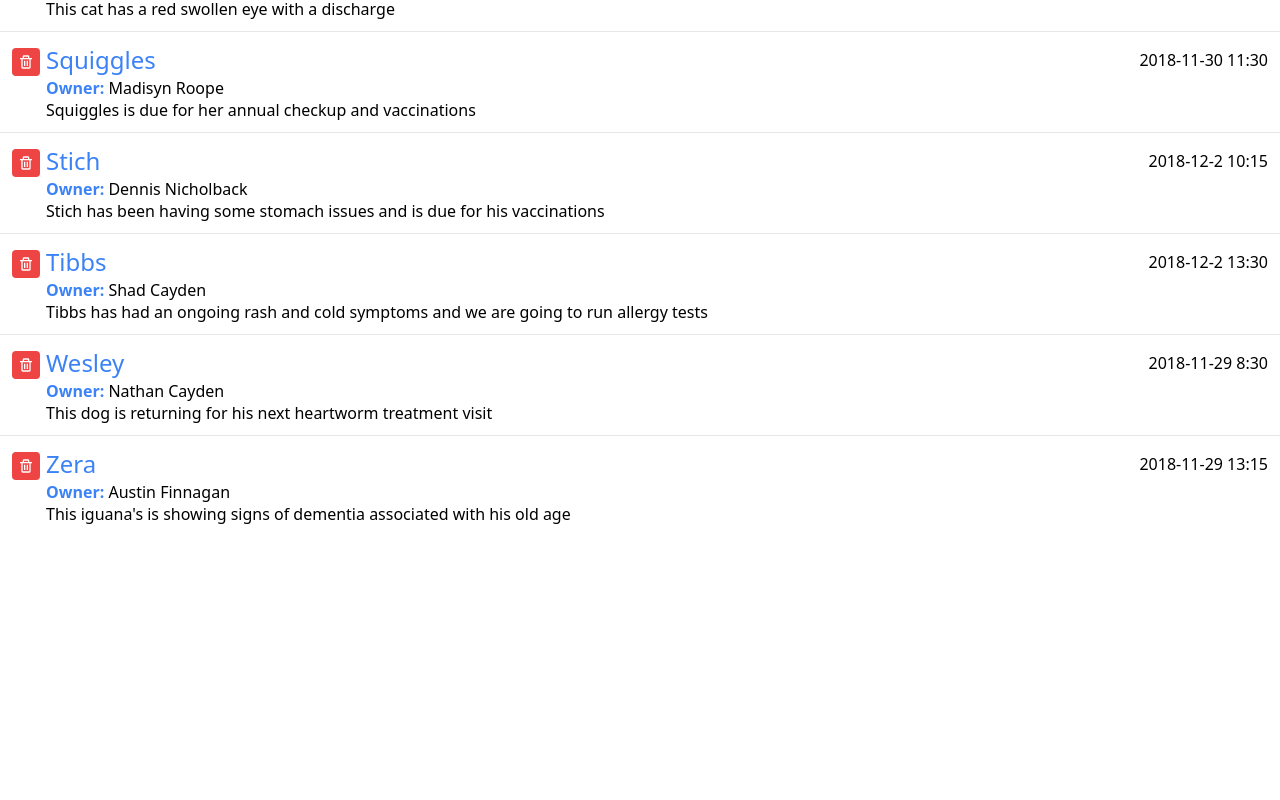
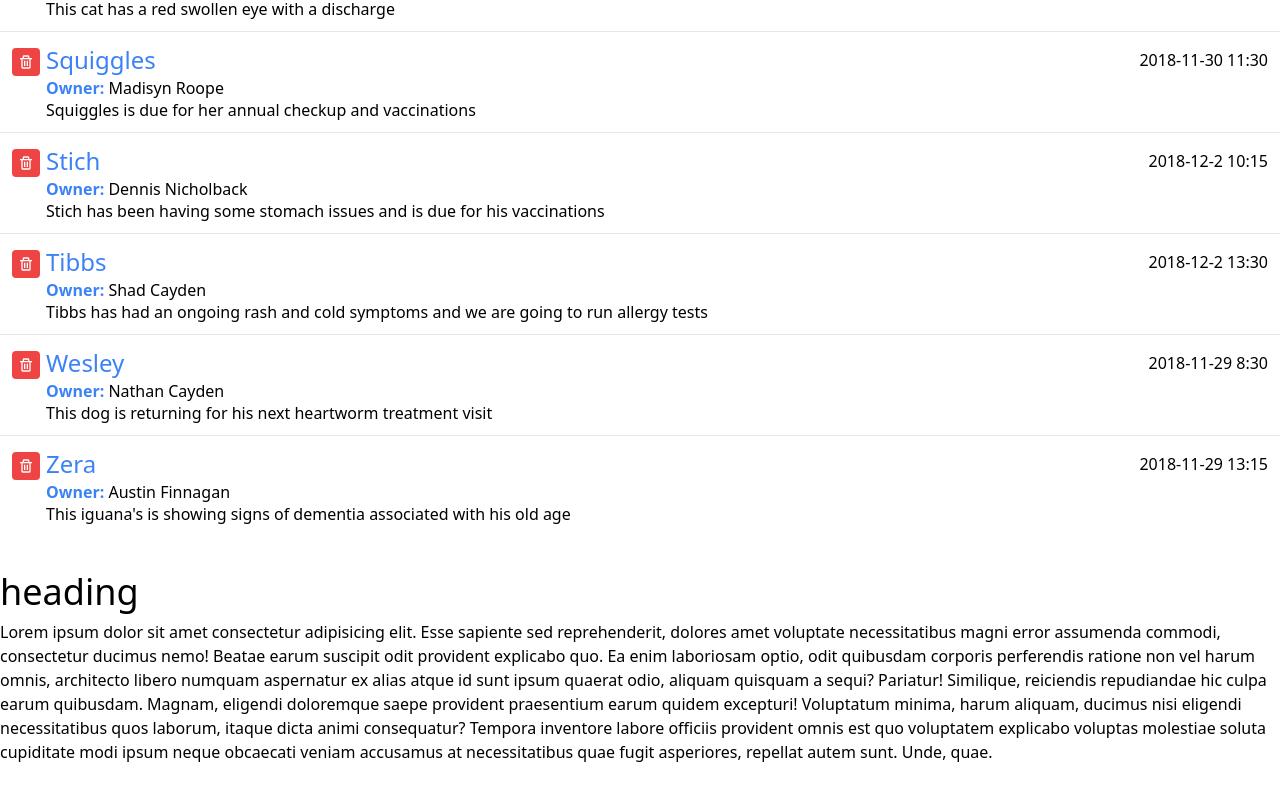
Before and after one commit to shunssv/react-interface-practice, a React (Vite) app: page / in a window 1280 px wide. Shown: the part 2224-3024 px from the top of the page. Before the commit the page ends 2760 px from the top, so only its background shows below. Built offline with nearby package versions, Linux system fonts and the light colour scheme.

Commit message:
:sparkles: Code modal window

```diff
--- a/src/App.jsx
+++ b/src/App.jsx
@@ -78,6 +78,14 @@ function App() {
           />
         ))}
       </ul>
+
+      <section className="my-9">
+        <h1 className="text-4xl">heading</h1>
+        <p className="mt-2">Lorem ipsum dolor sit amet consectetur adipisicing elit. Esse sapiente sed reprehenderit, dolores amet voluptate necessitatibus magni error assumenda commodi, consectetur ducimus nemo! Beatae earum suscipit odit provident explicabo quo.
+        Ea enim laboriosam optio, odit quibusdam corporis perferendis ratione non vel harum omnis, architecto libero numquam aspernatur ex alias atque id sunt ipsum quaerat odio, aliquam quisquam a sequi? Pariatur!
+        Similique, reiciendis repudiandae hic culpa earum quibusdam. Magnam, eligendi doloremque saepe provident praesentium earum quidem excepturi! Voluptatum minima, harum aliquam, ducimus nisi eligendi necessitatibus quos laborum, itaque dicta animi consequatur?
+        Tempora inventore labore officiis provident omnis est quo voluptatem explicabo voluptas molestiae soluta cupiditate modi ipsum neque obcaecati veniam accusamus at necessitatibus quae fugit asperiores, repellat autem sunt. Unde, quae.</p>
+      </section>
     </div>
   );
 }
```
